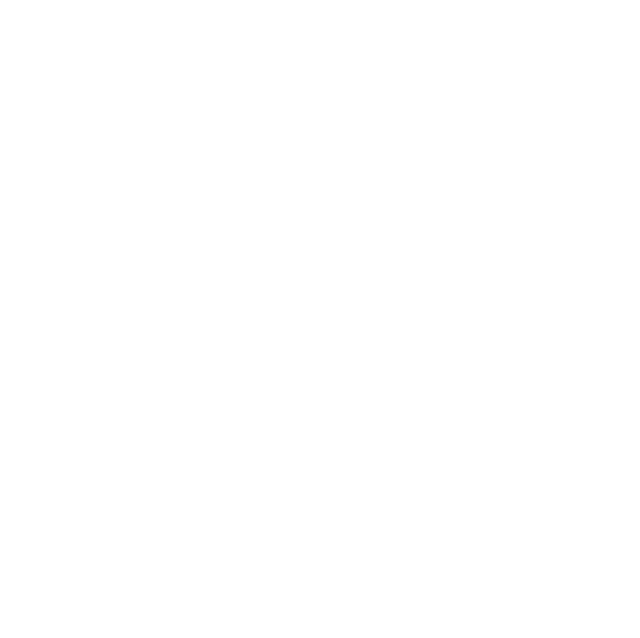
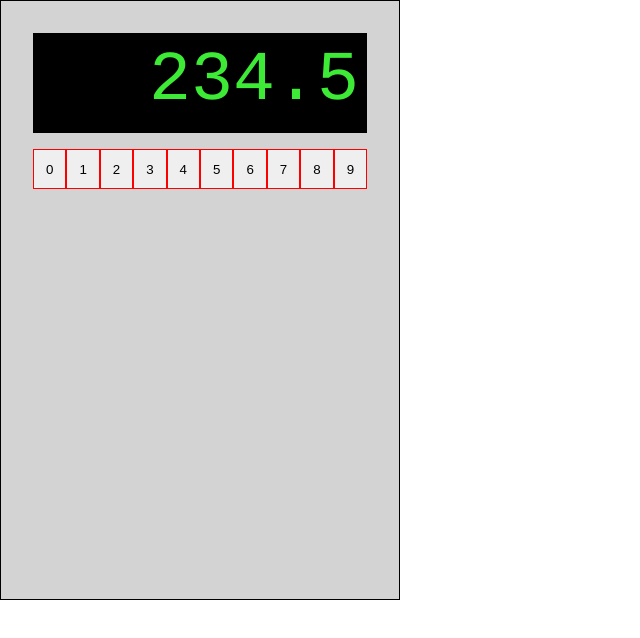
Before and after one commit to stevemc81/calculator, a plain HTML site: page index.html in a window 1280 px wide. Shown: the whole page, without its empty margins (0-640 px from the left). Drawn offline with Linux system fonts and the light colour scheme; a web font is replaced by a local one.

Commit message:
Start styling the calc and add number buttons

```diff
--- a/index.html
+++ b/index.html
@@ -5,10 +5,18 @@
     <meta charset="UTF-8">
     <meta name="viewport" content="width=device-width, initial-scale=1.0">
     <link rel="stylesheet" href="styles.css">
+    <link rel="preconnect" href="https://fonts.googleapis.com">
+    <link rel="preconnect" href="https://fonts.gstatic.com" crossorigin>
+    <link href="https://fonts.googleapis.com/css2?family=Doto:wght@100..900&display=swap" rel="stylesheet">
     <title>Steve's Calculator</title>
 </head>
 
 <body>
+    <div class="calculator">
+        <div class="display">234.5</div>
+        <div class="number-pad"></div>
+        <div class="operators"></div>
+    </div>
     <script src="script.js"></script>
 </body>
 
--- a/script.js
+++ b/script.js
@@ -1,3 +1,4 @@
+// Operations
 function add(a, b) {
     return a + b;
 }
@@ -14,6 +15,7 @@ function divide(a, b) {
     return a / b;
 }
 
+// Calculation
 let num1 = 0;
 let num2 = 0;
 let operator = '+';
@@ -34,3 +36,16 @@ function operaate(num1, operator, num2) {
             break;
     };
 };
+
+// Set up buttons
+const numberPad = document.querySelector('.number-pad');
+
+for (let i = 0; i < 10; i++) {
+    const button = document.createElement('button');
+    button.classList.add('number-button');
+    button.textContent = i;
+    button.addEventListener('click', () => {
+        console.log(i);
+    })
+    numberPad.appendChild(button);
+};
--- a/styles.css
+++ b/styles.css
@@ -0,0 +1,37 @@
+* {
+    margin: 0;
+    padding: 0;
+}
+
+.calculator {
+    box-sizing: border-box;
+    border: 1px solid black;
+    background-color: lightgrey;
+    width: 400px;
+    height: 600px;
+    padding: 32px;
+}
+
+.display {
+    box-sizing: border-box;
+    width: 100%;
+    height: 100px;
+    background-color: black;
+    color: #3deb37;
+    font-family: "Doto", Courier, monospace;
+    font-weight: 500;
+    font-size: 70px;
+    padding: 8px;
+    margin-bottom: 16px;
+    text-align: end;
+}
+
+.number-pad {
+    display: flex;
+}
+
+.number-button {
+    border: 1px solid red;
+    width: 40px;
+    height: 40px;
+}
```
